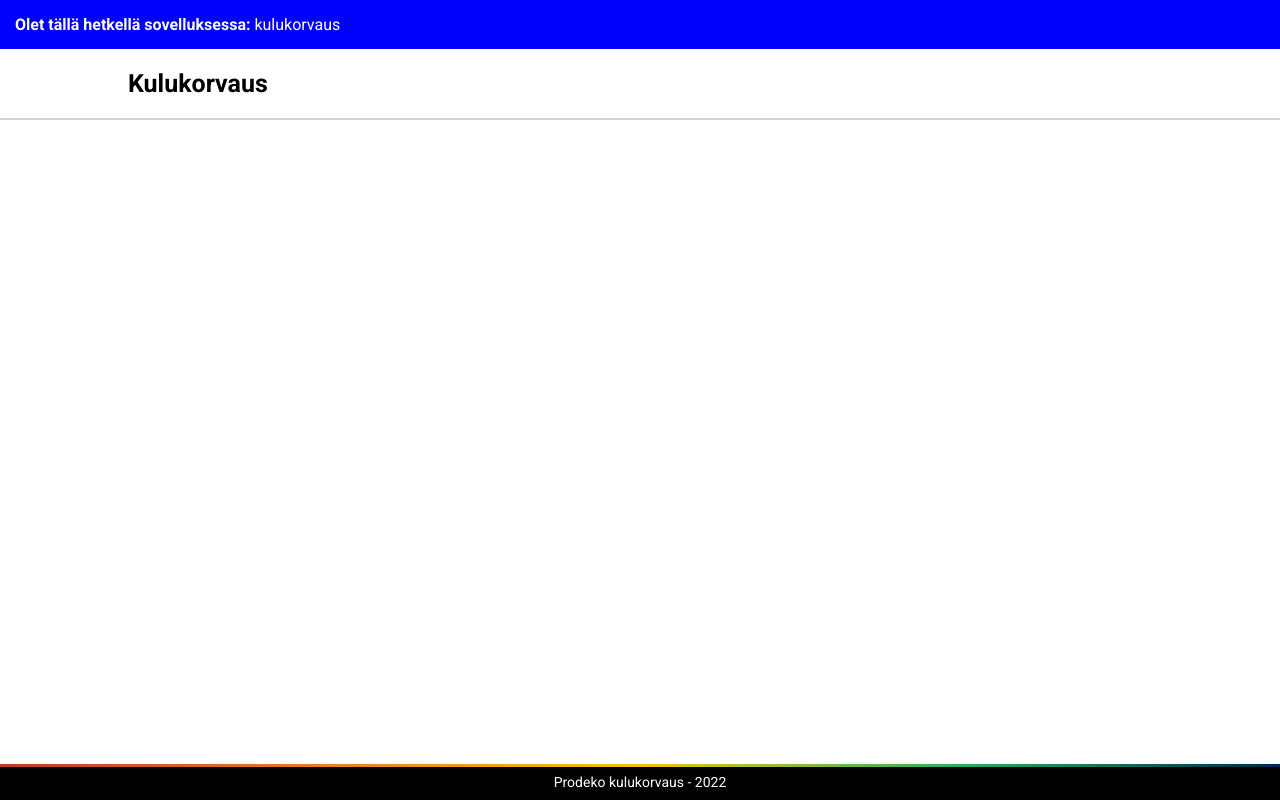
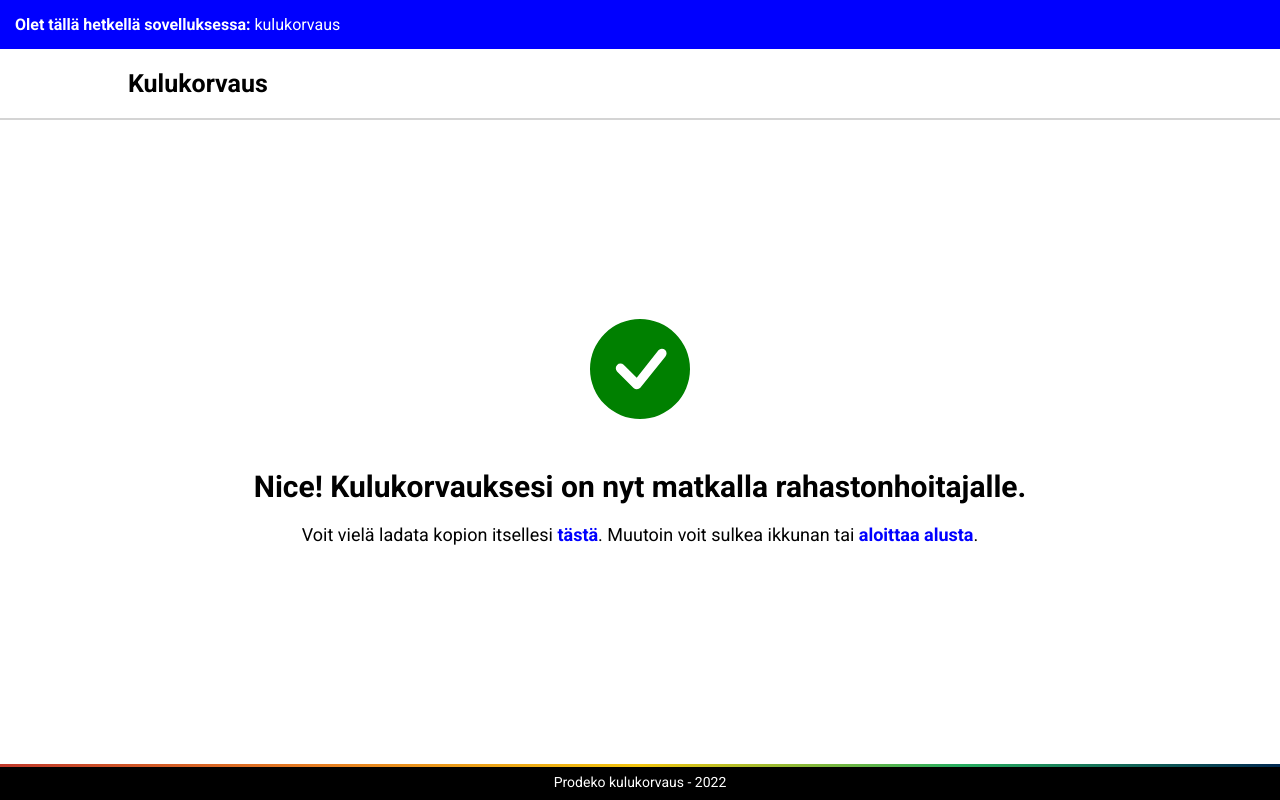
Before and after one commit to SPalojoki/Prodeko-kulukorvaus, a React (Create React App) app in the folder Frontend/: page /onnistui in a window 1280 px wide. Built offline with nearby package versions, Linux system fonts and the light colour scheme.

Commit message:
Add success screen

```diff
--- a/Frontend/src/components/Kulukorvaus.jsx
+++ b/Frontend/src/components/Kulukorvaus.jsx
@@ -4,6 +4,7 @@ import AppHeader from './AppHeader';
 import StartScreen from './StartScreen';
 import CreateScreens from './CreateScreens';
 import Summary from './Summary';
+import Success from './Success';
 import ModifyExpenditure from './ModifyExpenditure';
 import { Routes, Route } from 'react-router-dom';
 
@@ -26,6 +27,7 @@ const Kulukorvaus = () => {
         <Route path='/luo/*' element={<CreateScreens />}/>
         <Route path='/muokkaa/:id' element={<ModifyExpenditure />} />
         <Route path='/yhteenveto' element={<Summary />} />
+        <Route path='/onnistui' element={<Success />} />
       </Routes>
     </Container>
   );
--- /dev/null
+++ b/Frontend/src/components/Success.jsx
@@ -0,0 +1,62 @@
+import React from 'react';
+import styled from 'styled-components';
+import { BsCheckCircleFill } from 'react-icons/bs';
+import * as fileDownload from 'js-file-download';
+import { useSelector } from 'react-redux';
+import { useNavigate } from 'react-router-dom';
+
+
+const Container = styled.div`
+  display: flex;
+  flex-direction: column;
+  justify-content: center;
+  align-items: center;
+  flex-grow: 1;
+  margin: 0px 60px 0px 60px;
+`;
+
+const Text = styled.h1`
+  font-size: 30px;
+  margin: 50px 20px 0px 20px;
+  text-align: center;
+`;
+
+const SubText = styled.h2`
+  font-size: 18px;
+  margin: 20px;
+  font-weight: normal;
+  text-align: center;
+`;
+
+const ClickableText = styled.label`
+  font-weight: bold;
+  color: blue;
+  &:hover {
+    cursor: pointer;
+    text-decoration: underline;
+  }
+`;
+
+const Success = () => {
+  const storedExpenditure = useSelector(state => state.downloadedExpenditure);
+  const navigate = useNavigate();
+
+  const downloadExpenditure = () => {
+    fileDownload(storedExpenditure, 'Kulukorvaus.pdf');
+  };
+
+  const startOver = () => {
+    navigate('/');
+  };
+
+  return(
+    <Container>
+      <BsCheckCircleFill size='100' color='green'/>
+      <Text>Nice! Kulukorvauksesi on nyt matkalla rahastonhoitajalle.</Text>
+      <SubText>Voit vielä ladata kopion itsellesi <ClickableText onClick={downloadExpenditure}>tästä</ClickableText>. Muutoin voit sulkea ikkunan tai <ClickableText onClick={startOver}>aloittaa alusta</ClickableText>.</SubText>
+    </Container>
+  );
+};
+
+
+export default Success;
--- a/Frontend/src/components/Summary.jsx
+++ b/Frontend/src/components/Summary.jsx
@@ -87,7 +87,6 @@ const ModifyIcon = styled.div`
 
 
 const SummaryBasicInfo = ({ onClick, basicInfo }) => {
-
   return(
     <BasicInfoContainer onClick={onClick}>
       <ModifyIcon>
@@ -102,8 +101,6 @@ const SummaryBasicInfo = ({ onClick, basicInfo }) => {
   );
 };
 
-
-
 const Summary = () => {
   const basicInfo = useSelector(state => state.basicInfo);
   const addedExpenditures = useSelector(state => state.expenditures);
@@ -112,6 +109,11 @@ const Summary = () => {
 
   const backToAddExpenditure = () => {
     navigate('/luo/uusikulu');
+  };
+
+  const onSend = async () => {
+    await expendituresServices.sendExpenditure(basicInfo, addedExpenditures, files);
+    navigate('/onnistui');
   };
 
 
@@ -129,7 +131,7 @@ const Summary = () => {
         </div>
       </Contents>
       <ButtonBar onBack={backToAddExpenditure}>
-        <Button onClick={() => expendituresServices.sendExpenditure(basicInfo, addedExpenditures, files)}>
+        <Button onClick={onSend}>
           Lähetä
           <BsArrowUpRightCircleFill size='30'/>
         </Button>
--- /dev/null
+++ b/Frontend/src/reducers/downloadedExpenditureReducer.js
@@ -0,0 +1,33 @@
+/* eslint-disable indent */
+
+export const storeExpenditure = (file) => {
+  return (dispatch) => {
+    dispatch({
+      type: 'STORE_EXPENDITURE',
+      file
+    });
+  };
+};
+
+export const clearExpenditure = () => {
+  return (dispatch) => {
+    dispatch({
+      type: 'CLEAR_EXPENDITURE',
+    });
+  };
+};
+
+
+
+const downloadedExpenditureReducer = (state = null, action) => {
+  switch(action.type) {
+    case 'STORE_EXPENDITURE':
+      return action.file;
+    case 'CLEAR_EXPENDITURE':
+      return null;
+    default:
+      return state;
+  }
+};
+
+export default downloadedExpenditureReducer;
--- a/Frontend/src/reducers/selectedFileReducer.js
+++ b/Frontend/src/reducers/selectedFileReducer.js
@@ -17,9 +17,6 @@ export const clearFile = () => {
   };
 };
 
-
-
-
 const selectedFileReducer = (state = null, action) => {
   switch(action.type) {
     case 'SET_FILE':
--- a/Frontend/src/services/expenditures.js
+++ b/Frontend/src/services/expenditures.js
@@ -1,5 +1,6 @@
 import axios from 'axios';
-import * as fileDownload from 'js-file-download';
+import { storeExpenditure } from '../reducers/downloadedExpenditureReducer';
+import store from '../store';
 const baselUrl = '/api';
 
 
@@ -20,7 +21,7 @@ const sendExpenditure = async (basicInfo, expenditures, files) => {
       },
       responseType: 'blob'
     });
-    fileDownload(response.data, response.headers['content-disposition'].split('filename=')[1]);
+    store.dispatch(storeExpenditure(response.data));
   } catch (e) {
     console.log(e);
   }
--- a/Frontend/src/store.js
+++ b/Frontend/src/store.js
@@ -5,6 +5,7 @@ import thunk from 'redux-thunk';
 import expenditureReducer from './reducers/expenditureReducer';
 import selectedFileReducer from './reducers/selectedFileReducer';
 import filesReducer from './reducers/filesReducer';
+import downloadedExpenditureReducer from './reducers/downloadedExpenditureReducer';
 
 //Main configs for Redux state
 
@@ -12,7 +13,8 @@ const combinedReducer = combineReducers({
   basicInfo: basicInfoReducer,
   expenditures: expenditureReducer,
   selectedFile: selectedFileReducer,
-  files: filesReducer
+  files: filesReducer,
+  downloadedExpenditure: downloadedExpenditureReducer
 });
 
 const store = createStore(combinedReducer, composeWithDevTools(applyMiddleware(thunk)));
```
Also changed, not shown: Frontend/src/components/Forms/FileInput.jsx (+0 -9 lines), 1 other file (tests, documents, lock files or other folders).
